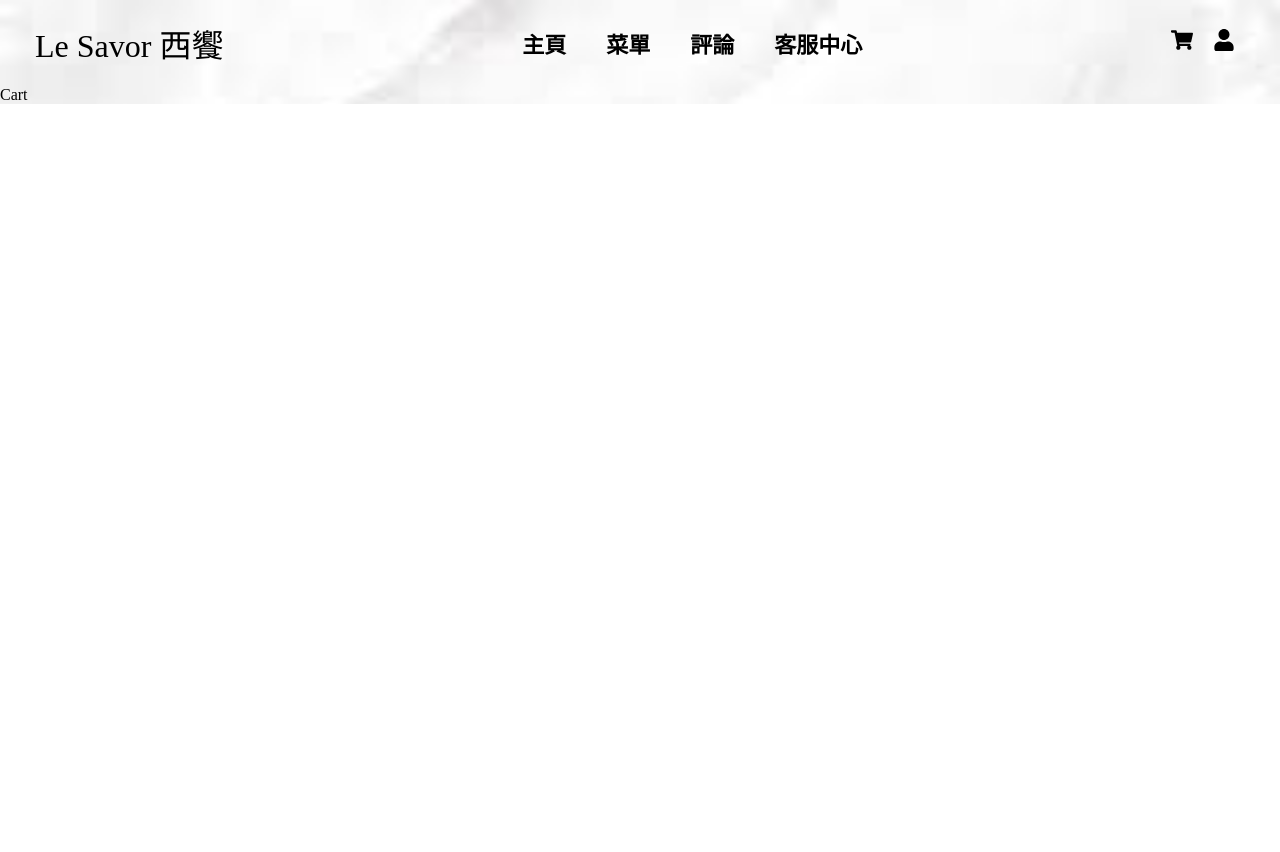
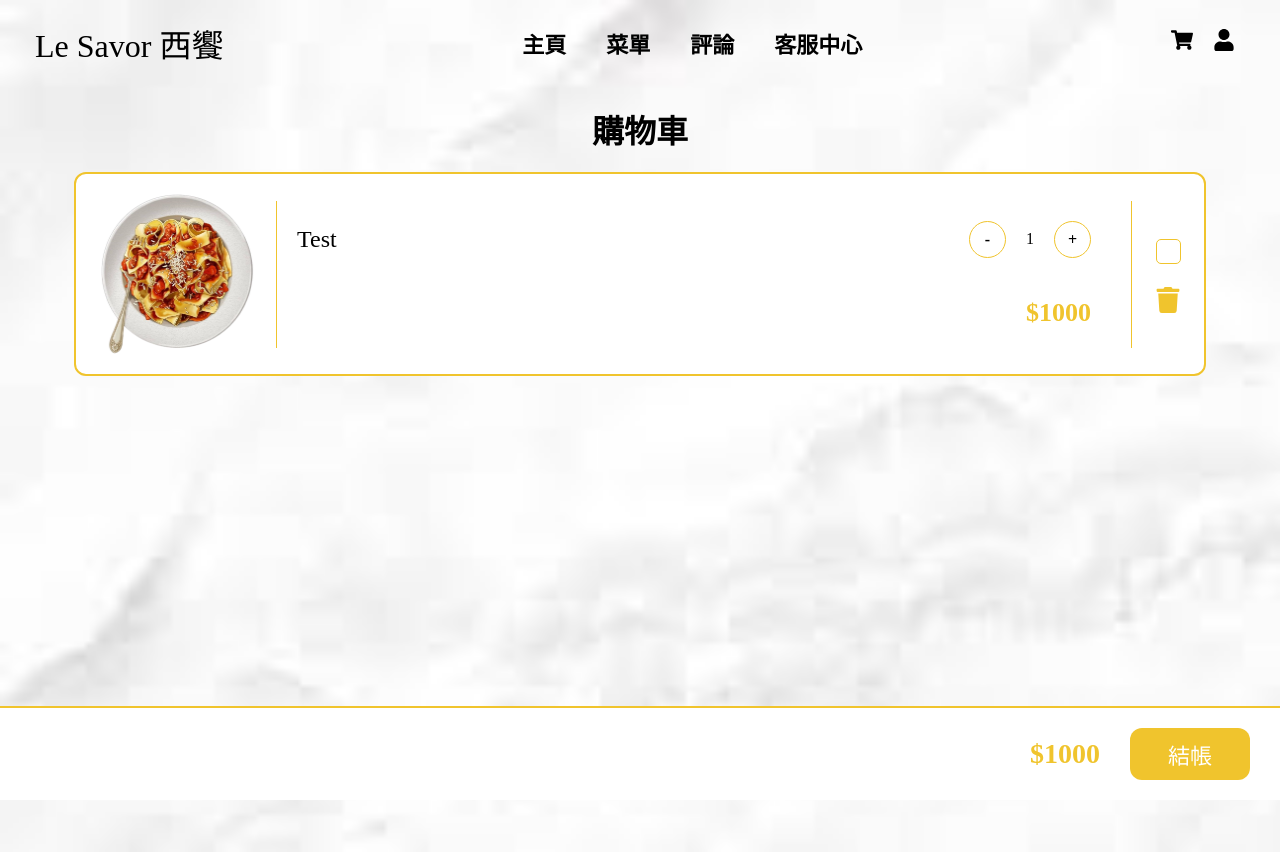
Before and after one commit to Clare0808/online-restaurant, a React (Vite) app: page /cart in a window 1280 px wide. Before the commit the page ends 800 px from the top, so only its background shows below. Built offline with nearby package versions, Linux system fonts and the light colour scheme.

Commit message:
建立CartPage

```diff
--- a/src/components/CartPage.jsx
+++ b/src/components/CartPage.jsx
@@ -1,7 +1,39 @@
+import style from "./CartPage.module.css";
+
+import dishImg from "../assets/img/homepage1.png";
+
+import { FaTrash } from "react-icons/fa";
+import { MdOutlineIndeterminateCheckBox } from "react-icons/md";
+
 function CartPage () {
     return (
         <>
-            <div>Cart</div>
+            <div className={style.title}>購物車</div>
+            <div className={style.contentFrame}>
+                <div className={style.dishBox}>
+                    <img src={dishImg} />
+                    <div className={style.dishInfoFrame}>
+                        <div className={style.dishInfo}>
+                            <div className={style.dishName}>Test</div>
+                            <div className={style.numBox}>
+                                <div className={style.numBtn}>-</div>
+                                <div className={style.dishAmount}>1</div>
+                                <div className={style.numBtn}>+</div>
+                            </div>
+                        </div>
+                        <div className={style.price}>$1000</div>
+                    </div>
+                    <div className={style.funcFrame}>
+                        <input className={style.checkbox} type="checkbox" />
+                        <FaTrash className={style.cancelBtn} />
+                    </div>
+                </div>
+            </div>
+
+            <div className={style.endBan}>
+                <div className={style.totalPrice}>$1000</div>
+                <div className={style.btn}>結帳</div>
+            </div>
         </>
     )
 }
--- /dev/null
+++ b/src/components/CartPage.module.css
@@ -0,0 +1,134 @@
+.title {
+    font-size: 32px;
+    font-weight: bold;
+    text-align: center;
+    margin: 20px 0;
+}
+.contentFrame {
+    height: 85vh;
+    display: flex;
+    flex-direction: column;
+    justify-content: start;
+    align-items: center;
+}
+.dishBox {
+    width: 85%;
+    background-color: #ffffff;
+    border: 2px solid #f0c42d;
+    border-radius: 12px;
+    padding: 20px;
+    display: flex;
+    justify-content: space-between;
+    align-items: center;
+}
+img {
+    width: 160px;
+    height: 160px;
+}
+.dishInfoFrame {
+    width: 100%;
+    border-left: 1px solid #f0c42d;
+    border-right: 1px solid #f0c42d;
+    margin: 0 20px;
+    padding: 20px;
+}
+.dishInfo {
+    width: 100%;
+    display: flex;
+    justify-content: space-between;
+    align-items: center;
+}
+.dishName {
+    font-size: 24px;
+}
+.numBox {
+    display: flex;
+    justify-content: center;
+    align-items: center;
+}
+.numBtn {
+    width: 35px;
+    height: 35px;
+    font-weight: bold;
+    border: 1px solid #f0c42d;
+    border-radius: 50%;
+    text-align: center;
+    line-height: 35px;
+    margin: 0px 20px;
+    transition: all 0.3s ease;
+}
+.numBtn:hover {
+    color: #ffffff;
+    background-color: #f0c42d;
+    cursor: pointer;
+    transform: scale(1.05);
+}
+.funcFrame {
+    display: flex;
+    flex-direction: column;
+    justify-content: center;
+    align-items: center;
+}
+.price {
+    color: #f0c42d;
+    font-size: 26px;
+    font-weight: bold;
+    text-align: right;
+    margin-right: 20px;
+    margin-top: 40px;
+}
+.checkbox {
+  appearance: none; /* 移除預設樣式 */
+  width: 25px;
+  height: 25px;
+  border: 1px solid #f0c42d;
+  border-radius: 5px;
+  cursor: pointer;
+}
+.checkbox:checked {
+  color: #ffffff;
+  background-color: #f0c42d;
+}
+.cancelBtn {
+  color: #f0c42d;
+  font-size: 26px;
+  margin-top: 20px;
+  transition: all 0.3s ease;
+}
+.cancelBtn:hover {
+  color: #ffea9d;
+  cursor: pointer;
+}
+.endBan {
+    width: 100%;
+    background-color: #ffffff;
+    border-top: 2px solid #f0c42d;
+    padding: 20px 0;
+    display: flex;
+    justify-content: end;
+    align-items: center;
+    position: fixed;
+    bottom: 0px;
+}
+.totalPrice {
+    color: #f0c42d;
+    font-size: 28px;
+    font-weight: bold;
+}
+.btn {
+    width: 100px;
+    font-size: 22px;
+    color: #ffffff;
+    background-color: #f0c42d;
+    border-radius: 12px;
+    text-align: center;
+    padding: 10px;
+    margin: 0 30px;
+    transition: all 0.3s ease;
+}
+.btn:hover {
+    color: #000000;
+    background-color: #ffea9d;
+    cursor: pointer;
+    transform: scale(1.1);
+}
```
